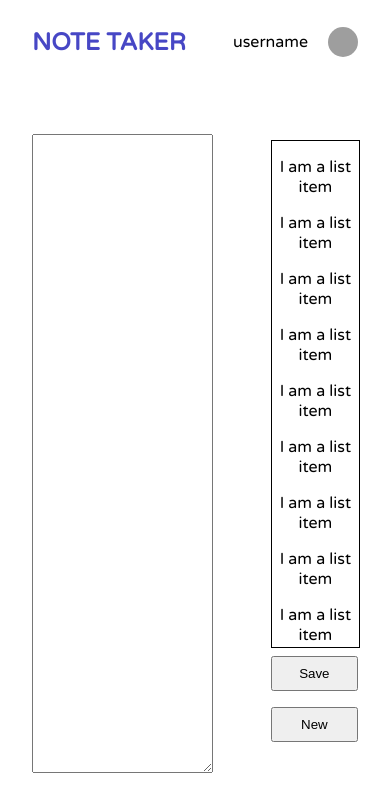
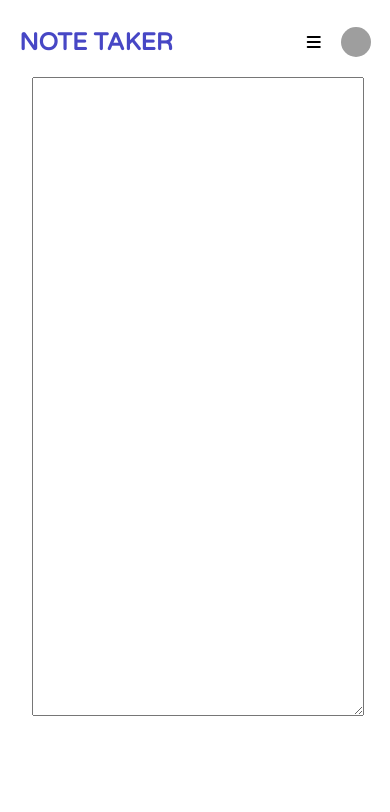
Before and after one commit to OgagaAkpowenre1/fastapi-test-api, a React (Vite) app in the folder frontend/: page / in a window 390 px wide. Shown: the top 812 px of the page. Built offline with nearby package versions, Linux system fonts and the light colour scheme; grey boxes are pictures that could not be loaded.

Commit message:
support for mobile screens started; menu toggling added; to do: swap components based on toggling

```diff
--- a/frontend/index.html
+++ b/frontend/index.html
@@ -7,6 +7,7 @@
     <style>
       @import url('https://fonts.googleapis.com/css2?family=Inter:ital,opsz,wght@0,14..32,100..900;1,14..32,100..900&family=Lora:ital,wght@0,400..700;1,400..700&family=Varela&family=Varela+Round&display=swap');
       </style>
+      <script src="https://kit.fontawesome.com/18aba390b9.js" crossorigin="anonymous"></script>
     <title>FastAPI Auth App</title>
   </head>
   <body>
--- a/frontend/src/components/navbar/navbar.css
+++ b/frontend/src/components/navbar/navbar.css
@@ -5,20 +5,40 @@
     padding:0rem 2rem;
 }
 
-a {
+.navbar > a {
     text-decoration: none;
 }
 
-.user-info {
+.navbar > .right-items {
     display:flex;
     align-items: center;
 
 }
 
-img {
+.navbar > .right-items img {
     border-radius: 50%;
     height: 30px;
     width: 30px;
     margin-left: 20px;
     cursor: pointer;
 }
+
+.navbar > .right-items > i{
+    display: none;
+    cursor: pointer;
+}
+
+@media (max-width: 600px) {
+    .navbar {
+        padding: 0rem 1.2rem;
+    }
+
+    .navbar > .right-items > p {
+        display: none;
+    }
+
+    .navbar > .right-items > i{
+        display: block;
+
+    }
+}
--- a/frontend/src/components/navbar/navbar.jsx
+++ b/frontend/src/components/navbar/navbar.jsx
@@ -1,10 +1,12 @@
 import './navbar.css'
 
-const Navbar = () => {
+const Navbar = ({toggleNoteList, showNoteList}) => {
     return (
         <nav className='navbar'>
             <a href="#"><h1>Note Taker</h1></a>
-            <div className="user-info">
+            <div className="right-items">
+            {!showNoteList && <i class="fa-solid fa-bars" onClick={toggleNoteList}></i>}
+            {showNoteList && <i class="fa-solid fa-xmark" onClick={toggleNoteList}></i>}
                 <p>username</p>
                 <img src="https://external-content.duckduckgo.com/iu/?u=http%3A%2F%2Fwww.freeiconspng.com%2Fuploads%2Fperson-icon-5.png&f=1&nofb=1&ipt=3f2d9b0425ff691815e112ec38ebda4651311e40ba19208cdbfd4f6cc6b7a993" alt="" />
             </div>
--- a/frontend/src/components/noteAppContainer/noteAppContainer.css
+++ b/frontend/src/components/noteAppContainer/noteAppContainer.css
@@ -7,3 +7,9 @@
     padding: 0rem 2rem;
     box-sizing: border-box;
 }
+
+@media (max-width: 600px) {
+    .note-app-container {
+        flex-direction: column;
+    }
+}
--- a/frontend/src/components/noteAppContainer/noteAppContainer.jsx
+++ b/frontend/src/components/noteAppContainer/noteAppContainer.jsx
@@ -1,12 +1,15 @@
+import { useState } from 'react';
 import './noteAppContainer.css'
 import NoteList from '../noteList/noteList';
 import TextBox from '../textBox/textBox';
 import Navbar from '../navbar/navbar'
 
 const NoteAppContainer = () => {
+    const [showNoteList, setShowNoteList] = useState(false)
+
     return (
         <>
-            <Navbar />
+            <Navbar toggleNoteList={() => {setShowNoteList(!showNoteList);console.log(showNoteList)}} showNoteList={showNoteList} />
             <div className='note-app-container'>
             <TextBox />
             <NoteList />
--- a/frontend/src/components/noteList/noteList.css
+++ b/frontend/src/components/noteList/noteList.css
@@ -23,3 +23,9 @@ ul {
     list-style-type: none;
     padding: 0px;
 }
+
+@media (max-width: 600px) {
+    .note-list-container {
+        display: none;
+    }
+}
--- a/frontend/src/components/textBox/textBox.css
+++ b/frontend/src/components/textBox/textBox.css
@@ -10,3 +10,11 @@ textarea {
     width: 100%;
     height: 75vh;
 }
+
+@media (max-width: 600px) {
+    .text-box {
+        flex-basis: 100%;
+        width: 100%;
+        margin: 0;
+    }
+}
```
Also changed, not shown: frontend/src/components/noteListItem/noteListItem.css (line endings or trailing spaces).
